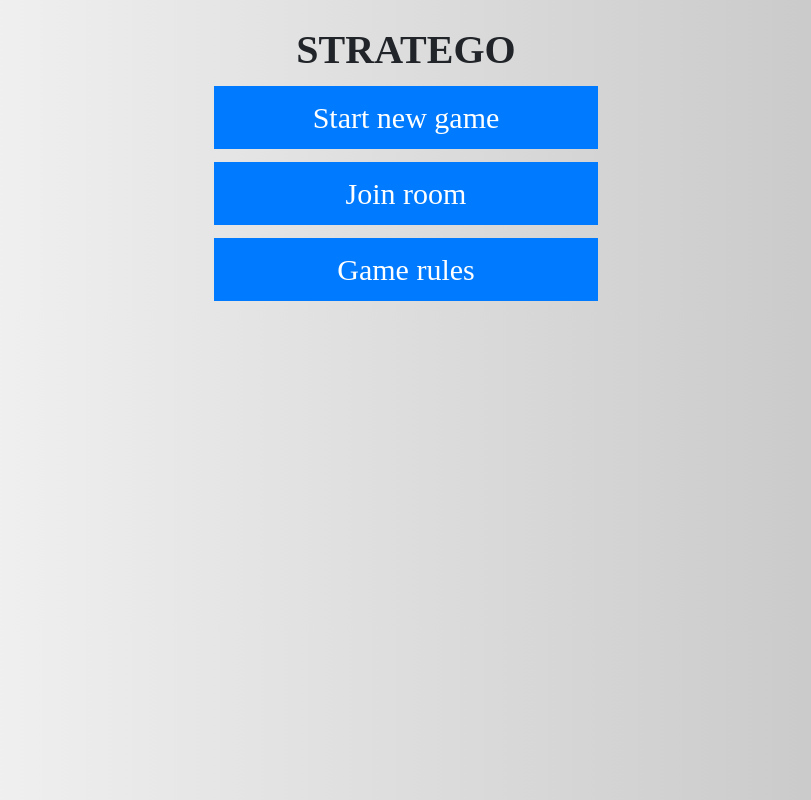
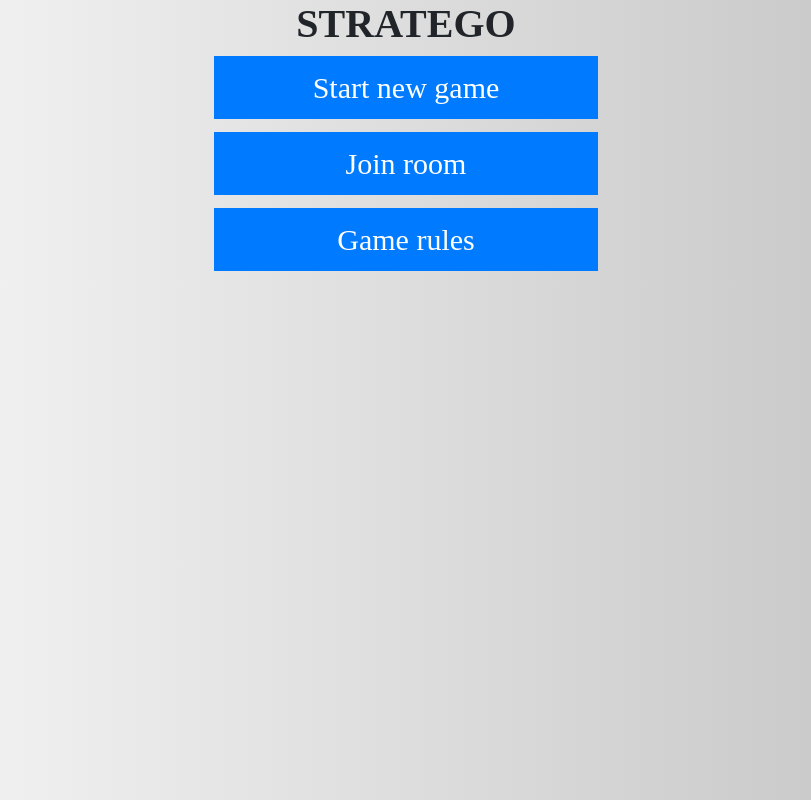
Before and after one commit to ize8/Stratego, a React (Create React App) app: page / in a window 1280 px wide. Shown: the whole page, without its empty margins (234-1045 px from the left). Built offline with nearby package versions, Linux system fonts and the light colour scheme; no server answers; a web font is replaced by a local one.

Commit message:
.
playing with CSS

```diff
--- a/src/Components/Board/index.js
+++ b/src/Components/Board/index.js
@@ -4,7 +4,12 @@
 import { Element } from "../Element";
 import { PLAYER } from "../../Store/actions";
 
-export const Board = ({ onClickedBoard, highlightedElements = [] }) => {
+export const Board = ({
+  onClickedBoard,
+  highlightedElements = [],
+  hidePlayer1 = false,
+  hidePlayer2 = false
+}) => {
   const board = useSelector(state => state.board.board);
   const boardDim = useSelector(state => state.app.boardDim);
   const activePlayer = useSelector(state => state.app.activePlayer);
@@ -28,6 +33,7 @@
         alignItems: "center"
       }}
     >
+      {hidePlayer2 || (
         <h2
           className="title"
           style={
@@ -38,6 +44,7 @@
         >
           Player2
         </h2>
+      )}
       <div
         style={{
           display: "grid",
@@ -57,6 +64,7 @@
           />
         ))}
       </div>
+      {hidePlayer1 || (
         <h2
           className="title"
           style={
@@ -67,6 +75,7 @@
         >
           Player1
         </h2>
+      )}
     </div>
   );
 };
--- a/src/Components/Game/index.js
+++ b/src/Components/Game/index.js
@@ -373,6 +373,8 @@
             <Hand player={PLAYER.PLAYER2} onSelected={() => {}} />
           )}
           <Board
+            hidePlayer1={activePlayer === PLAYER.PLAYER2}
+            hidePlayer2={activePlayer === PLAYER.PLAYER1}
             onClickedBoard={waitingForEnemy ? () => {} : onClickedBoard}
             highlightedElements={highlighted}
           />
--- a/src/Components/Prepare/index.js
+++ b/src/Components/Prepare/index.js
@@ -259,6 +259,8 @@
         />
       )}
       <Board
+      hidePlayer1={activePlayer === PLAYER.PLAYER2}
+      hidePlayer2={activePlayer === PLAYER.PLAYER1}
         onClickedBoard={amIReady ? () => {} : onClickedBoard}
         highlightedElements={highlightedElements}
       />
--- a/src/style/App.css
+++ b/src/style/App.css
@@ -21,7 +21,7 @@
   );
 }
 .App {
-  margin-top: 10%;
+  /*margin-top: 10%;*/
   text-align: center;
 }
 .Button {
@@ -39,10 +39,10 @@
   font-family: "EurostileCandyW01-Regular", "Times New Roman", Times, serif;
   font-size: 25px;
   height: 100px;
-  margin-bottom: 1%;
+  /*margin-bottom: 1%;
   margin-left: 1%;
   margin-right: 1%;
-  margin-top: 2%;
+  margin-top: 2%;*/
   text-align: center;
   width: 12%;
 }
@@ -53,10 +53,10 @@
   font-family: "EurostileCandyW01-Regular", "Times New Roman", Times, serif;
   font-size: 40px;
   font-weight: bold;
-  margin-bottom: 2%;
+  /*margin-bottom: 2%;
   margin-left: 35%;
-  margin-right: 35%;
+  margin-right: 35%;*/
 }
 h1 {
-  margin-top: -8%;
+  /*margin-top: -8%;*/
 }
--- a/src/style/game.css
+++ b/src/style/game.css
@@ -1,3 +1,3 @@
 #startGameControll{
-	margin-top:40px;
+	/*margin-top:40px;*/
 }
--- a/src/style/join.css
+++ b/src/style/join.css
@@ -5,12 +5,12 @@
 }
 
 .App2 {
-  margin-top:10%;
+  /*margin-top:10%;*/
   text-align: center;
   visibility:visible;
 }
 #gameControll{
-	margin-top:20px;
+	/*margin-top:20px;*/
 }
 #copy,.control {
 	border-radius:0px;
@@ -18,10 +18,10 @@
 	font-family:"EurostileCandyW01-Regular","Times New Roman", Times, serif;
 	font-size:25px;
 	height:80px;
-	margin-bottom:1%;
+	/*margin-bottom:1%;
 	margin-left:1%;
 	margin-right:1%;
-	margin-top:0.6%;
+	margin-top:0.6%;*/
 	text-align: center;
 	width:12%;
 }
@@ -29,17 +29,17 @@
 	font-family:"EurostileCandyW01-Regular","Times New Roman", Times, serif;
 	font-size:40px;
 	font-weight:bold;
-	margin-bottom:1%;
+	/*margin-bottom:1%;
 	margin-left:35%;
-	margin-right:35%;
+	margin-right:35%;*/
 }
 .roomNumber{
 	font-family:"EurostileCandyW01-Regular","Times New Roman", Times, serif;
 	font-size:30px;
 	font-weight:bold;
 	height:60px;
-	margin-top:2%;
-	margin-left:0.5%;
+	/*margin-top:2%;
+	margin-left:0.5%;*/
 	width:240px;
 }
 #other {
```
Also changed, not shown: src/font/myfont.woff2 (added). Lines whose indentation alone changed are shown as unchanged.
